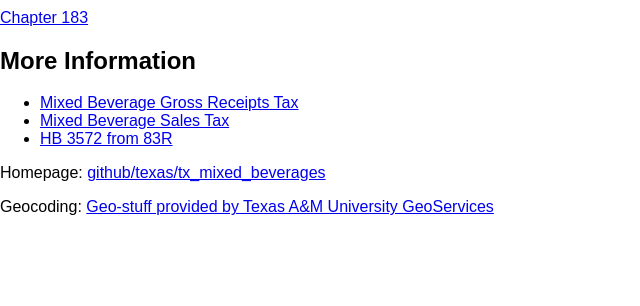
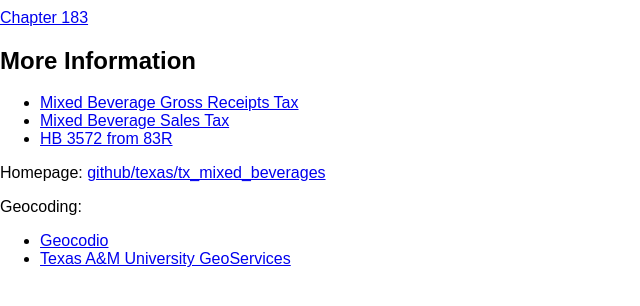
Before and after one commit to texas/tx_mixed_beverages, a Django app: page /about/ in a window 1280 px wide. Shown: the part 267-573 px from the top of the page, without its empty margins (0-640 px from the left). Run offline with Django 3.2, Linux system fonts and the light colour scheme; style sheets or scripts are compiled from the project's sources; some libraries are stand-ins or nearby versions.

Commit message:
make sure about page is scraped

```diff
--- a/mixed_beverages/templates/about.html
+++ b/mixed_beverages/templates/about.html
@@ -37,8 +37,17 @@
 
   <p>
     Geocoding:
-    <a href="https://geoservices.tamu.edu">
-      Geo-stuff provided by Texas A&amp;M University GeoServices
-    </a>
   </p>
+  <ul>
+    <li>
+      <a href="https://www.geocod.io">
+        Geocodio
+      </a>
+    </li>
+    <li>
+      <a href="https://geoservices.tamu.edu">
+        Texas A&amp;M University GeoServices
+      </a>
+    </li>
+  </ul>
 {% endblock %}
--- a/mixed_beverages/templates/base.html
+++ b/mixed_beverages/templates/base.html
@@ -28,6 +28,7 @@
   <div style="display: none;">
     <a href="/robots.txt"></a>
     <a href="{% url 'geo_list' %}"></a>
+    <a href="/about/"></a>
   </div>
 </body>
 </html>
```
